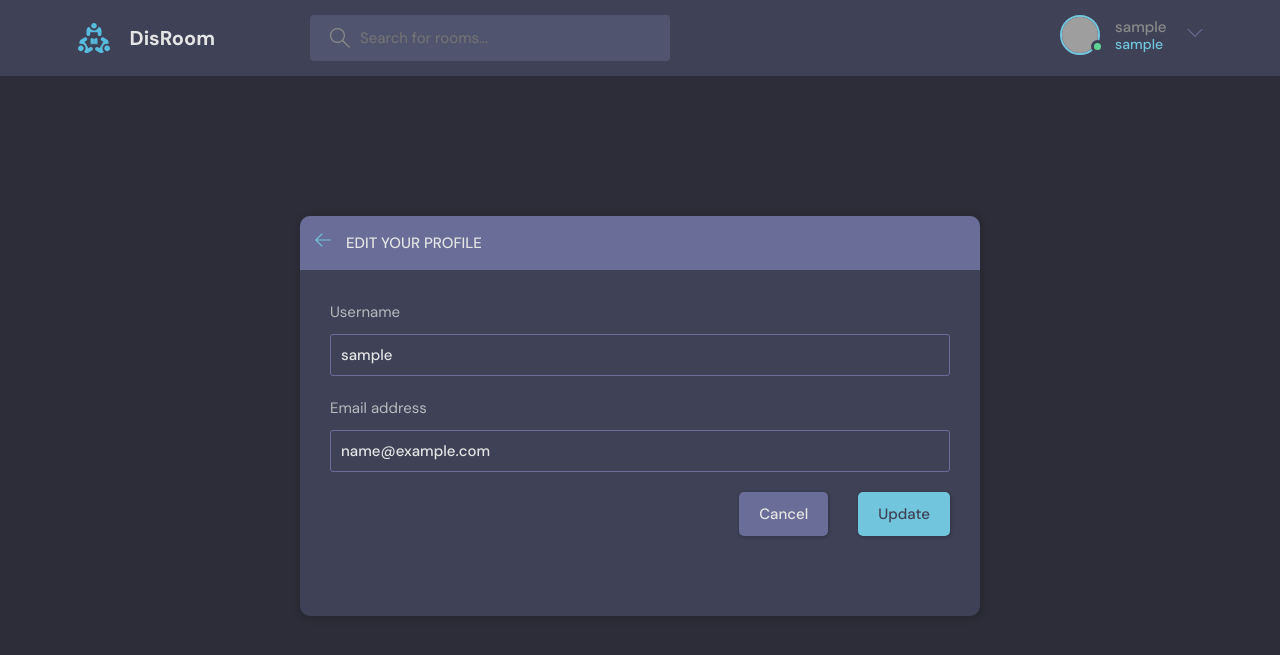
After one commit to codewithpradip/disroom, a Django app: page /account/user-update/ in a window 1280 px wide. The commit adds this page. Shown: the top 655 px of the page. Run offline with Django 4.2, Linux system fonts and the light colour scheme; the visitor is signed in with stand-in values (Sample User, id 1); grey boxes are pictures that could not be loaded.

Commit message:
feat: add user update page

```diff
--- /dev/null
+++ b/account/forms.py
@@ -0,0 +1,8 @@
+from django.forms import ModelForm
+from django.contrib.auth.models import User
+
+
+class UserForm(ModelForm):
+    class Meta:
+        model = User
+        fields = ['username', 'email']
--- a/account/templates/account/user_profile.html
+++ b/account/templates/account/user_profile.html
@@ -18,7 +18,9 @@
           <div class="profile__info">
             <h3>{{user.username}}</h3>
             <p>@dennis_ivy</p>
-            <a href="edit-user.html" class="btn btn--main btn--pill">Edit Profile</a>
+            {% if request.user == user %}
+            <a href="{% url 'user_update' %}" class="btn btn--main btn--pill">Edit Profile</a>
+            {% endif %}
           </div>
           <div class="profile__about">
             <h3>About</h3>
@@ -44,4 +46,4 @@
       <!-- Activities End -->
     </div>
   </main>
-  {% endblock %} -->
+  {% endblock %}
--- /dev/null
+++ b/account/templates/account/user_update.html
@@ -0,0 +1,41 @@
+{% extends 'core/main.html' %}
+
+{% block content %}
+<main class="update-account layout">
+    <div class="container">
+        <div class="layout__box">
+            <div class="layout__boxHeader">
+                <div class="layout__boxTitle">
+                    <a href="{% url 'home' %}">
+                        <svg version="1.1" xmlns="http://www.w3.org/2000/svg" width="32" height="32"
+                            viewBox="0 0 32 32">
+                            <title>arrow-left</title>
+                            <path
+                                d="M13.723 2.286l-13.723 13.714 13.719 13.714 1.616-1.611-10.96-10.96h27.625v-2.286h-27.625l10.965-10.965-1.616-1.607z">
+                            </path>
+                        </svg>
+                    </a>
+                    <h3>Edit your profile</h3>
+                </div>
+            </div>
+            <div class="layout__body">
+                <form class="form" action="#"  method="post">
+                    {% csrf_token %}
+
+                    {% for field in form %}
+                    <div class="form__group">
+                        <label for="profile_pic">{{field.label}}</label>
+                        {{field}}
+                    </div>
+                    {% endfor %}
+                    <div class="form__action">
+                        <a class="btn btn--dark" href="{% url 'user_profile' user.id %}">Cancel</a>
+                        <button class="btn btn--main" type="submit">Update</button>
+                    </div>
+                </form>
+            </div>
+        </div>
+    </div>
+  </div>
+</main>
+{% endblock %}
--- a/account/urls.py
+++ b/account/urls.py
@@ -6,4 +6,5 @@ urlpatterns = [
     path('user-logout/', views.user_logout_view, name='user_logout'),
     path('user-register/', views.user_register_view, name='user_register'),
     path('user-profile/<int:pk>', views.user_profile_view, name='user_profile'),
+    path('user-update/', views.user_update_view, name='user_update'),
 ]
--- a/account/views.py
+++ b/account/views.py
@@ -4,6 +4,8 @@ from django.contrib.auth import authenticate, login, logout
 from django.contrib.auth.forms import UserCreationForm
 from django.contrib.auth.models import User
 from room.models import Room, Message, Topic
+from django.contrib.auth.decorators import login_required
+from . forms import UserForm
 
 # Create your views here.
 def user_login_view(request):
@@ -42,7 +44,6 @@ def user_register_view(request):
             messages.error(request, 'An error occurred during registration.')
     return render(request, 'account/login_register.html', {'form': form})
 
-
 def user_profile_view(request, pk):
     user = User.objects.get(id=pk)
     rooms = user.room_set.all()
@@ -50,3 +51,16 @@ def user_profile_view(request, pk):
     topics = Topic.objects.all()
     context = {'user': user,  'rooms': rooms, 'room_messages': room_messages, 'topics': topics}
     return render(request, 'account/user_profile.html', context)
+
+
+@login_required(login_url='user_login')
+def user_update_view(request):
+    user = request.user
+    form = UserForm(instance=user)
+    if request.method == 'POST':
+        form = UserForm(request.POST, instance=user)
+        if form.is_valid():
+            form.save()
+            return redirect('user_profile', pk=user.id)
+    context = {'form': form , 'user': user}
+    return render(request, 'account/user_update.html', context)
--- a/core/templates/core/navbar.html
+++ b/core/templates/core/navbar.html
@@ -21,7 +21,7 @@
         <!-- Logged In -->
         {% if request.user.is_authenticated %}
         <div class="header__user">
-          <a href="profile.html">
+          <a href="{% url 'user_update' %}">
             <div class="avatar avatar--medium active">
               <img src="https://randomuser.me/api/portraits/men/37.jpg" />
             </div>
@@ -45,7 +45,7 @@
         {% endif %}
 
         <div class="dropdown-menu">
-          <a href="settings.html" class="dropdown-link"
+          <a href="{% url 'user_update' %}" class="dropdown-link"
             ><svg version="1.1" xmlns="http://www.w3.org/2000/svg" width="32" height="32" viewBox="0 0 32 32">
               <title>tools</title>
               <path
--- a/room/templates/room/room_detail.html
+++ b/room/templates/room/room_detail.html
@@ -115,12 +115,14 @@
             </div>
           </div>
         </div>
+        {% if request.user.is_authenticated %}
         <div class="room__message">
           <form action="" method="POST">
             {% csrf_token %}
             <input name="body" placeholder="Write your message here..." />
           </form>
         </div>
+        {% endif %}
       </div>
       <!-- Room End -->
 
```
